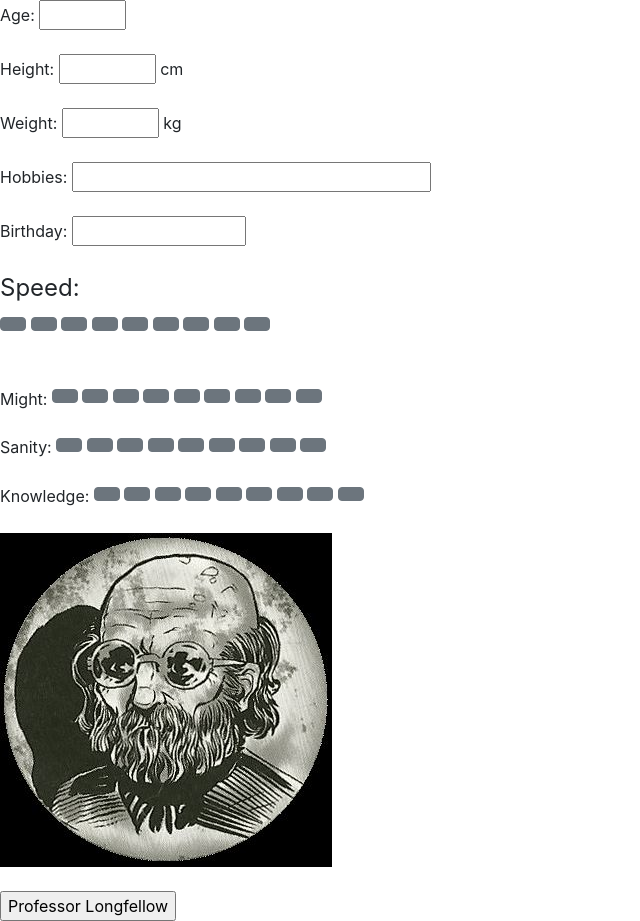
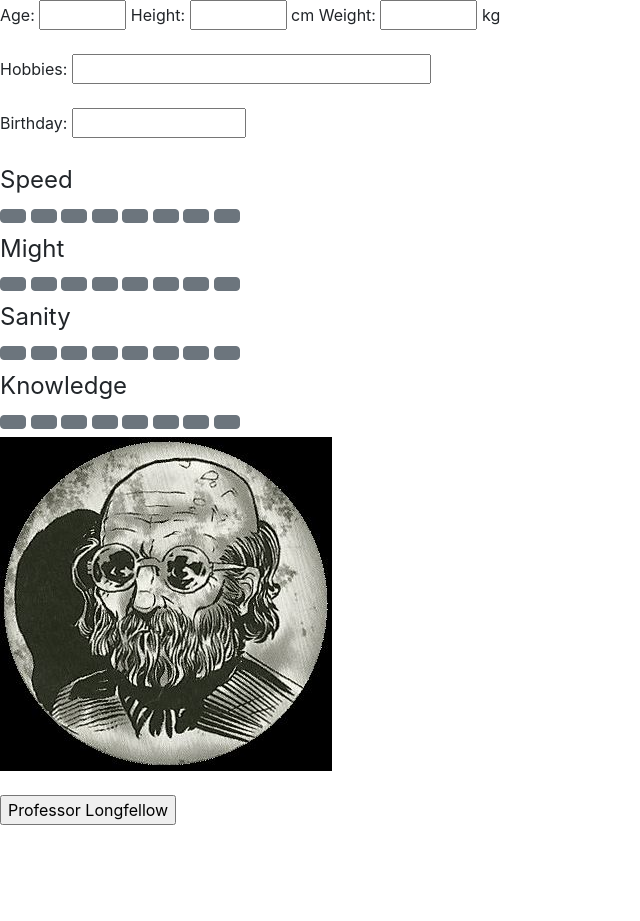
Before and after one commit to chevezmo/BAHOTH, a plain HTML site: page index.html in a window 1280 px wide. Shown: the whole page, without its empty margins (0-640 px from the left). After the commit the page ends 825 px from the top, so only its background shows below. Drawn offline with nearby package versions, Linux system fonts and the light colour scheme.

Commit message:
removed 0 from traits

```diff
--- a/index.html
+++ b/index.html
@@ -15,17 +15,19 @@
   <body>
 
 
-    Age: <input id="Age" type="number" min="0" max="99" step="1" readonly><br><br>
-    Height: <input id="Height" type="number" min="0" max="275" step="1" readonly> cm<br><br>
+    Age: <input id="Age" type="number" min="0" max="99" step="1" readonly>
+    Height: <input id="Height" type="number" min="0" max="275" step="1" readonly> cm
     Weight: <input id="Weight" type="number" min="0" max="635" step="1" readonly> kg<br><br>
     Hobbies: <input id="Hobbies" type="text" size="30" readonly><br><br>
     Birthday: <input id="Birthday" type="text" size="12" readonly><br><br>
 
 
     <fieldset>
-      <legend>Speed:</legend>
+      <legend>Speed</legend>
+      <!--
       <input class="btn-check" type="radio" id="speed0" name="Speed" value="0">
       <label class="btn btn-secondary" id="speed0Label" for="speed0"></label>
+      -->
       <input class="btn-check" type="radio" id="speed1" name="Speed" value="1">
       <label class="btn btn-secondary" id="speed1Label" for="speed1"></label>
       <input class="btn-check" type="radio" id="speed2" name="Speed" value="2">
@@ -44,11 +46,12 @@
       <label class="btn btn-secondary" id="speed8Label" for="speed8"></label>
     </fieldset>
 
-    <br><br>
-
-    Might:
+    <fieldset>
+      <legend>Might</legend>
+      <!--
       <input class="btn-check" type="radio" id="might0" name="Might" value="0">
       <label class="btn btn-secondary" id="might0Label" for="might0"></label>
+      -->
       <input class="btn-check" type="radio" id="might1" name="Might" value="1">
       <label class="btn btn-secondary" id="might1Label" for="might1"></label>
       <input class="btn-check" type="radio" id="might2" name="Might" value="2">
@@ -65,11 +68,14 @@
       <label class="btn btn-secondary" id="might7Label" for="might7"></label>
       <input class="btn-check" type="radio" id="might8" name="Might" value="8">
       <label class="btn btn-secondary" id="might8Label" for="might8"></label>
-    <br><br>
+    </fieldset>
 
-    Sanity:
+    <fieldset>
+      <legend>Sanity</legend>
+      <!--
       <input class="btn-check" type="radio" id="sanity0" name="Sanity" value="0">
       <label class="btn btn-secondary" id="sanity0Label" for="sanity0"></label>
+      -->
       <input class="btn-check" type="radio" id="sanity1" name="Sanity" value="1">
       <label class="btn btn-secondary" id="sanity1Label" for="sanity1"></label>
       <input class="btn-check" type="radio" id="sanity2" name="Sanity" value="2">
@@ -86,10 +92,14 @@
       <label class="btn btn-secondary" id="sanity7Label" for="sanity7"></label>
       <input class="btn-check" type="radio" id="sanity8" name="Sanity" value="8">
       <label class="btn btn-secondary" id="sanity8Label" for="sanity8"></label>
-    <br><br>
-    Knowledge:
+    </fieldset>
+
+    <fieldset>
+      <legend>Knowledge</legend>
+      <!--
       <input class="btn-check" type="radio" id="knowledge0" name="Knowledge" value="0">
       <label class="btn btn-secondary" id="knowledge0Label" for="knowledge0"></label>
+      -->
       <input class="btn-check" type="radio" id="knowledge1" name="Knowledge" value="1">
       <label class="btn btn-secondary" id="knowledge1Label" for="knowledge1"></label>
       <input class="btn-check" type="radio" id="knowledge2" name="Knowledge" value="2">
@@ -106,8 +116,7 @@
       <label class="btn btn-secondary" id="knowledge7Label" for="knowledge7"></label>
       <input class="btn-check" type="radio" id="knowledge8" name="Knowledge" value="8">
       <label class="btn btn-secondary" id="knowledge8Label" for="knowledge8"></label>
-    <br><br>
-
+    </fieldset>
 
     <img src="./images/professor_longfellow.jpg" alt="Professor Longfellow"><br><br>
     <input type="button" onclick="selectCharacter(longfellow)" value="Professor Longfellow">
--- a/js/functions.js
+++ b/js/functions.js
@@ -33,7 +33,7 @@ longfellow = new character(
 function checkStartingTrait(trait, num){
     let radios = document.getElementsByName(trait);
 
-    for(let i = 0; i < radios.length; i++){
+    for(let i = 1; i < radios.length; i++){
         if(radios[i].value == num){
             radios[i].checked = true;
             break;
@@ -47,7 +47,7 @@ function selectCharacter(character){
     document.getElementById('Weight').value = character.weight;
     document.getElementById('Hobbies').value = character.hobbies;
     document.getElementById('Birthday').value = character.birthday;
-    document.getElementById('speed0Label').innerHTML = character.speed[0];
+    //document.getElementById('speed0Label').innerHTML = character.speed[0];
     document.getElementById('speed1Label').innerHTML = character.speed[1];
     document.getElementById('speed2Label').innerHTML = character.speed[2];
     document.getElementById('speed3Label').innerHTML = character.speed[3];
@@ -57,7 +57,7 @@ function selectCharacter(character){
     document.getElementById('speed7Label').innerHTML = character.speed[7];
     document.getElementById('speed8Label').innerHTML = character.speed[8];
     checkStartingTrait("Speed", character.startingSpeed);
-    document.getElementById('might0Label').innerHTML = character.might[0];
+    //document.getElementById('might0Label').innerHTML = character.might[0];
     document.getElementById('might1Label').innerHTML = character.might[1];
     document.getElementById('might2Label').innerHTML = character.might[2];
     document.getElementById('might3Label').innerHTML = character.might[3];
@@ -67,7 +67,7 @@ function selectCharacter(character){
     document.getElementById('might7Label').innerHTML = character.might[7];
     document.getElementById('might8Label').innerHTML = character.might[8];
     checkStartingTrait("Might", character.startingMight);
-    document.getElementById('sanity0Label').innerHTML = character.sanity[0];
+    //document.getElementById('sanity0Label').innerHTML = character.sanity[0];
     document.getElementById('sanity1Label').innerHTML = character.sanity[1];
     document.getElementById('sanity2Label').innerHTML = character.sanity[2];
     document.getElementById('sanity3Label').innerHTML = character.sanity[3];
@@ -77,7 +77,7 @@ function selectCharacter(character){
     document.getElementById('sanity7Label').innerHTML = character.sanity[7];
     document.getElementById('sanity8Label').innerHTML = character.sanity[8];
     checkStartingTrait("Sanity", character.startingSanity);
-    document.getElementById('knowledge0Label').innerHTML = character.knowledge[0];
+    //document.getElementById('knowledge0Label').innerHTML = character.knowledge[0];
     document.getElementById('knowledge1Label').innerHTML = character.knowledge[1];
     document.getElementById('knowledge2Label').innerHTML = character.knowledge[2];
     document.getElementById('knowledge3Label').innerHTML = character.knowledge[3];
```
Lines whose indentation alone changed are shown as unchanged.
